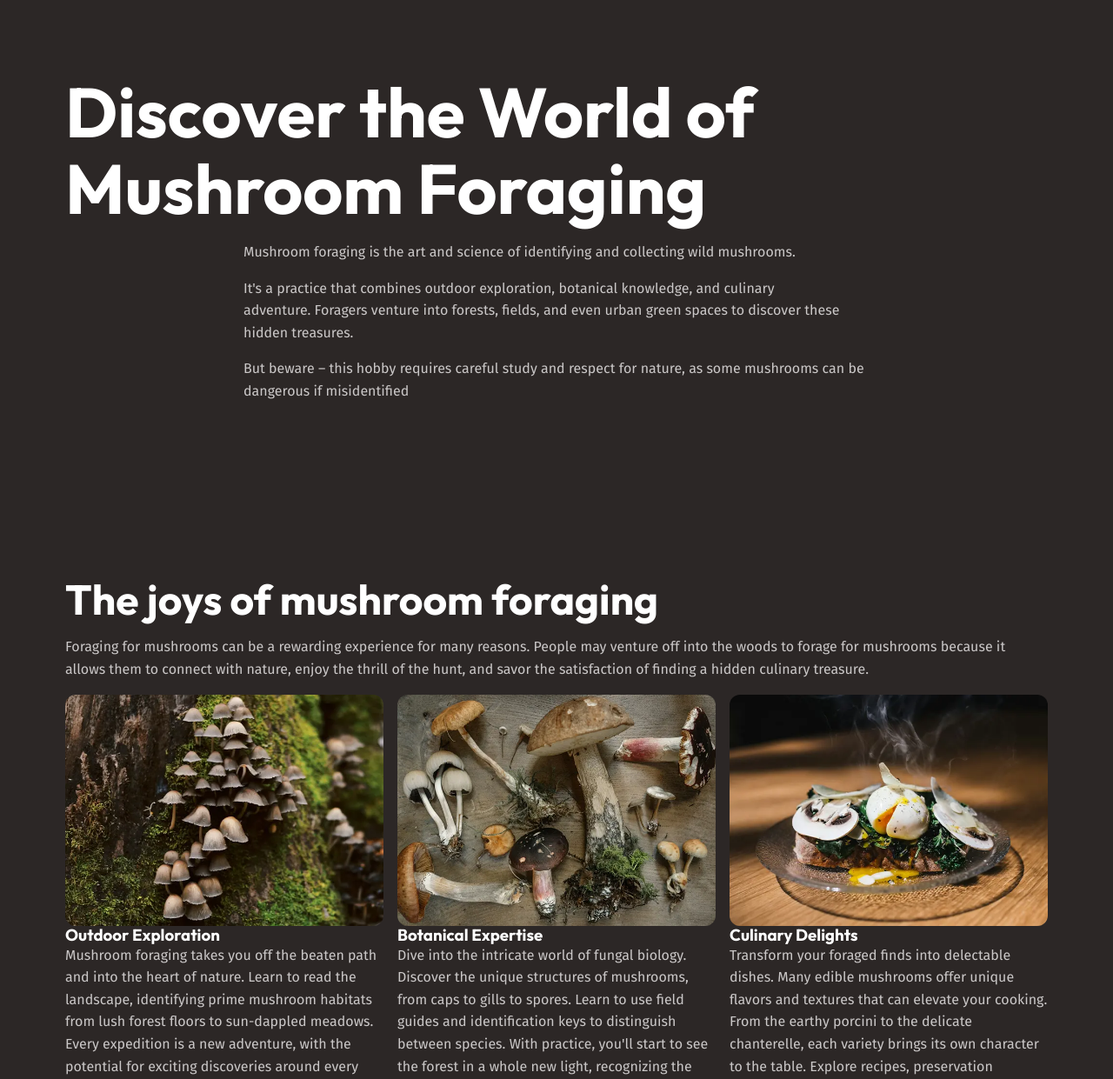
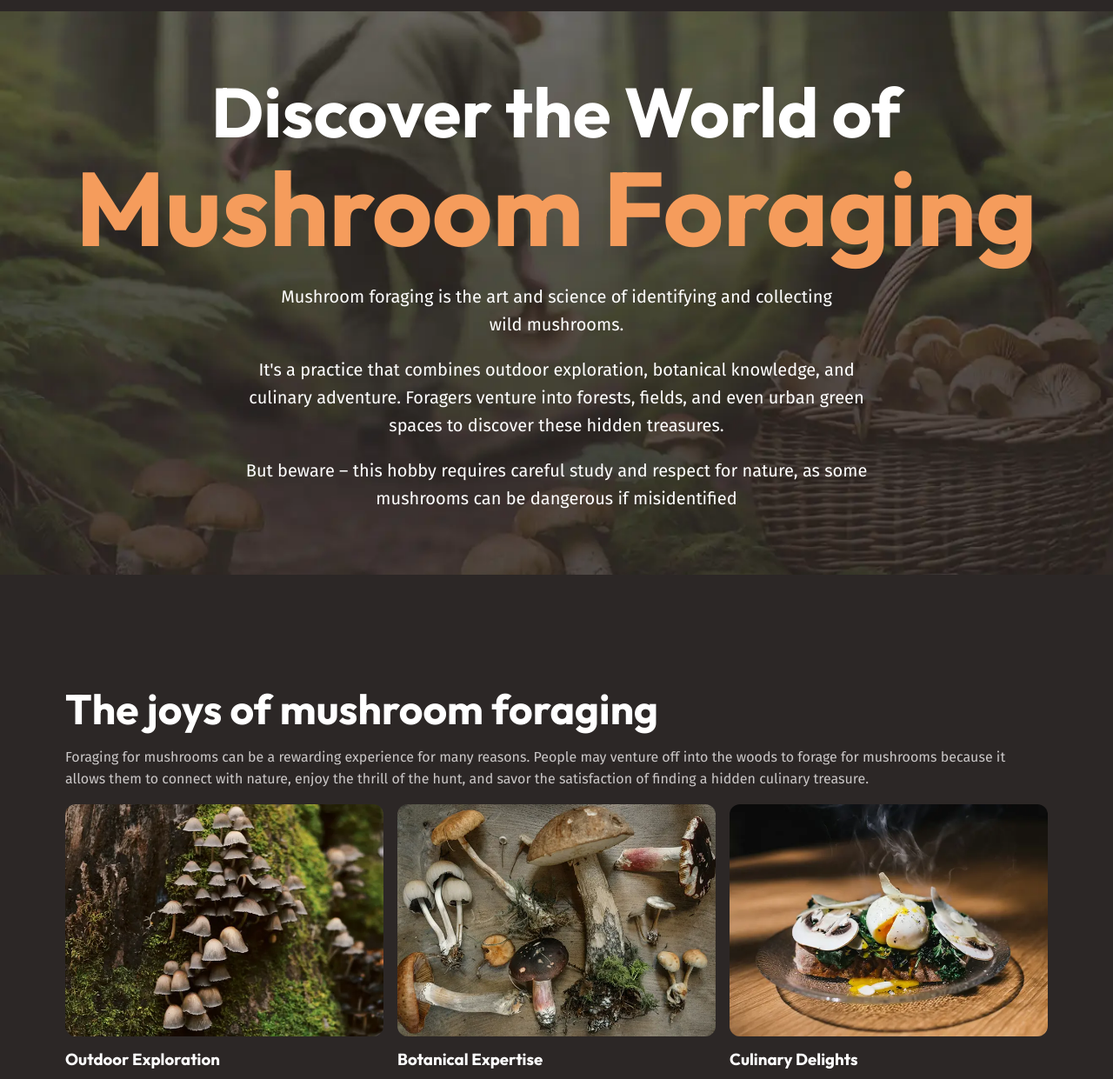
Before and after one commit to lshiou/fungiFinder, a plain HTML site: page index.html in a window 1280 px wide. Shown: the part 51-1292 px from the top of the page at 87% size. Drawn offline with Linux system fonts and the light colour scheme.

Commit message:
Styling for the hero section.  Added hero styling in the components layer. Add class for the 3 column cards, for spacing within each card

```diff
--- a/index.html
+++ b/index.html
@@ -24,7 +24,9 @@
     <main>
       <section class="hero flow section padding-compact">
         <div class="wrapper">
-          <h1>Discover the World of Mushroom Foraging</h1>
+          <h1 class="hero__title">
+            Discover the World of <span>Mushroom Foraging</span>
+          </h1>
         </div>
         <div class="wrapper flow wrapper--narrow">
           <p>
@@ -55,7 +57,7 @@
           </p>
           <!-- three columns -->
           <div class="equal-columns">
-            <div class="card-sm">
+            <div class="card grid-flow">
               <img
                 src="/assets/outdoor-exploration.webp"
                 alt="wild mushrooms"
@@ -69,7 +71,7 @@
                 for exciting discoveries around every tree and under every log.
               </p>
             </div>
-            <div class="card-sm">
+            <div class="card grid-flow">
               <img
                 src="/assets/botanical-expertise.webp"
                 alt="various mushroom types"
@@ -84,7 +86,7 @@
                 ecosystem health.
               </p>
             </div>
-            <div class="card-sm">
+            <div class="card grid-flow">
               <img
                 src="/assets/culinary-delight.webp"
                 alt="mushroom culinary idea"
--- a/style.css
+++ b/style.css
@@ -200,6 +200,12 @@
      */
   }
 
+  .grid-flow {
+    display: grid;
+    gap: var(--grid-flow-gap, 1rem);
+    /* won't make any difference if using 1em in this case, because it is used for gap */
+  }
+
   .equal-columns {
     display: grid;
     gap: var(--equal-columns-gap, 1rem); /* initialize to 1rem */
@@ -283,6 +289,24 @@
 
     a {
       text-decoration: none;
+    }
+  }
+
+  .hero {
+    text-align: center;
+    background-image: url(/assets/hero.webp);
+    background-size: cover;
+    font-size: var(--font-size-md);
+    color: var(--text-high-contrast);
+  }
+
+  .hero__title {
+    font-size: var(--font-size-heading-lg);
+
+    > span {
+      display: block;
+      font-size: var(--font-size-heading-xl);
+      color: var(--text-brand);
     }
   }
 }
```
